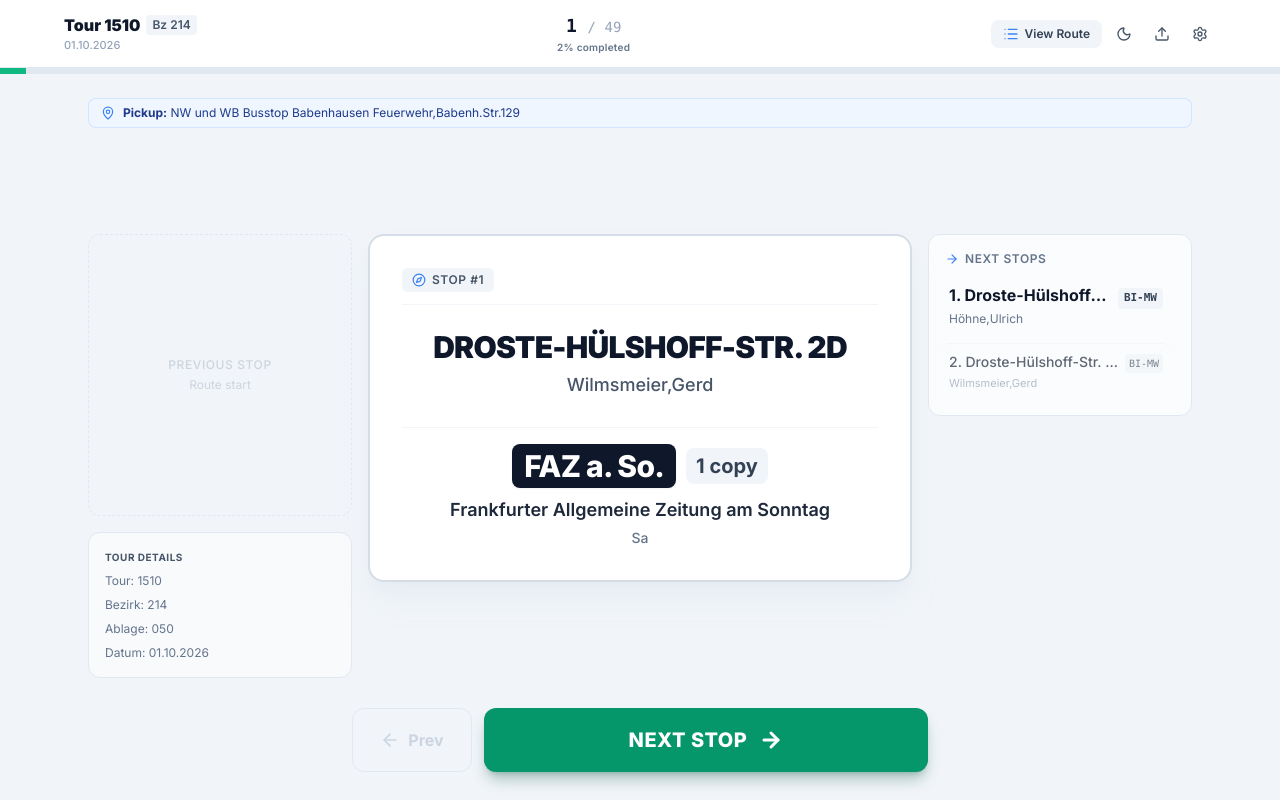
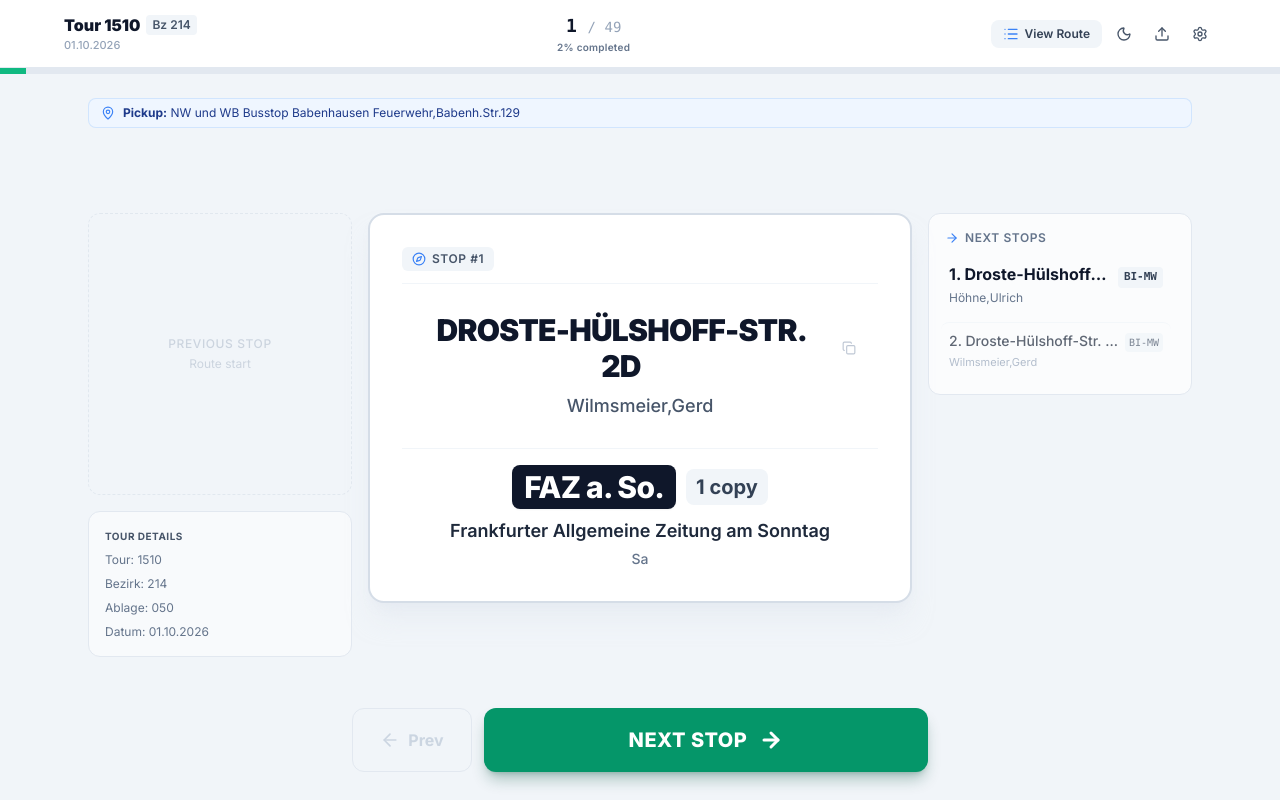
Before and after one commit to haris-ali9211/DeliveryPaper, a React (Vite) app: page / in a window 1280 px wide. Built offline with nearby package versions, Linux system fonts and the light colour scheme.

Commit message:
feat: click on address to copy with visual confirmation badge

```diff
--- a/src/components/CurrentDeliveryCard.tsx
+++ b/src/components/CurrentDeliveryCard.tsx
@@ -1,7 +1,7 @@
-import React from 'react';
+import React, { useState, useEffect } from 'react';
 import type { DeliveryStop } from '../types/route';
 import { DeliveryNote } from './DeliveryNote';
-import { Compass, Layers, CornerDownRight } from 'lucide-react';
+import { Compass, Layers, CornerDownRight, Copy, Check } from 'lucide-react';
 
 interface CurrentDeliveryCardProps {
   stop: DeliveryStop;
@@ -13,6 +13,35 @@ export const CurrentDeliveryCard: React.FC<CurrentDeliveryCardProps> = ({
   nextStreetTransition,
 }) => {
   const isMultiPub = stop.publications.length > 1;
+  const [copied, setCopied] = useState(false);
+
+  // Reset copied state when stop changes
+  useEffect(() => {
+    setCopied(false);
+  }, [stop.id]);
+
+  const handleCopyAddress = async () => {
+    const fullAddress = `${stop.street} ${stop.houseNumber}`;
+    try {
+      if (navigator?.clipboard?.writeText) {
+        await navigator.clipboard.writeText(fullAddress);
+      } else {
+        const textArea = document.createElement('textarea');
+        textArea.value = fullAddress;
+        document.body.appendChild(textArea);
+        textArea.select();
+        document.execCommand('copy');
+        document.body.removeChild(textArea);
+      }
+      setCopied(true);
+      if ('vibrate' in navigator) {
+        navigator.vibrate(25);
+      }
+      setTimeout(() => setCopied(false), 2000);
+    } catch {
+      // Ignore clipboard write failures
+    }
+  };
 
   return (
     <div className="w-full flex flex-col justify-between rounded-2xl bg-white dark:bg-slate-900 border-2 border-slate-300/80 dark:border-slate-800 shadow-xl shadow-slate-200/50 dark:shadow-none p-4 sm:p-6 md:p-8 transition-all">
@@ -31,13 +60,37 @@ export const CurrentDeliveryCard: React.FC<CurrentDeliveryCardProps> = ({
         )}
       </div>
 
-      {/* Main Focus Area: Address & Customer */}
-      <div className="text-center my-1 sm:my-2 px-1">
-        <h1 className="text-xl sm:text-2xl md:text-3xl font-black text-slate-900 dark:text-white tracking-tight leading-tight uppercase font-sans truncate sm:whitespace-normal">
-          {stop.street} {stop.houseNumber}
-        </h1>
+      {/* Main Focus Area: Address (Clickable to Copy) & Customer */}
+      <div className="text-center my-1 sm:my-2 px-1 flex flex-col items-center">
+        <button
+          type="button"
+          onClick={handleCopyAddress}
+          title="Click to copy address"
+          className="group relative inline-flex items-center justify-center gap-2 max-w-full px-2.5 py-1 -mx-2.5 rounded-xl hover:bg-slate-100 dark:hover:bg-slate-800/70 active:scale-[0.98] transition-all cursor-pointer focus:outline-none focus:ring-2 focus:ring-blue-500/50"
+        >
+          <h1 className="text-xl sm:text-2xl md:text-3xl font-black text-slate-900 dark:text-white tracking-tight leading-tight uppercase font-sans truncate sm:whitespace-normal">
+            {stop.street} {stop.houseNumber}
+          </h1>
 
-        <div className="mt-1.5 text-base sm:text-lg font-medium text-slate-600 dark:text-slate-300 truncate">
+          <span
+            className={`inline-flex items-center gap-1 text-[11px] font-bold px-2 py-0.5 rounded-full transition-all flex-shrink-0 ${
+              copied
+                ? 'bg-emerald-100 dark:bg-emerald-950 text-emerald-700 dark:text-emerald-300 ring-1 ring-emerald-500/40'
+                : 'text-slate-400 group-hover:text-slate-600 dark:group-hover:text-slate-200'
+            }`}
+          >
+            {copied ? (
+              <>
+                <Check className="w-3.5 h-3.5 text-emerald-600 dark:text-emerald-400 stroke-[3]" />
+                <span>Copied!</span>
+              </>
+            ) : (
+              <Copy className="w-3.5 h-3.5 opacity-60 group-hover:opacity-100 transition-opacity" />
+            )}
+          </span>
+        </button>
+
+        <div className="mt-1 text-base sm:text-lg font-medium text-slate-600 dark:text-slate-300 truncate max-w-full">
           {stop.customer}
         </div>
       </div>
```
